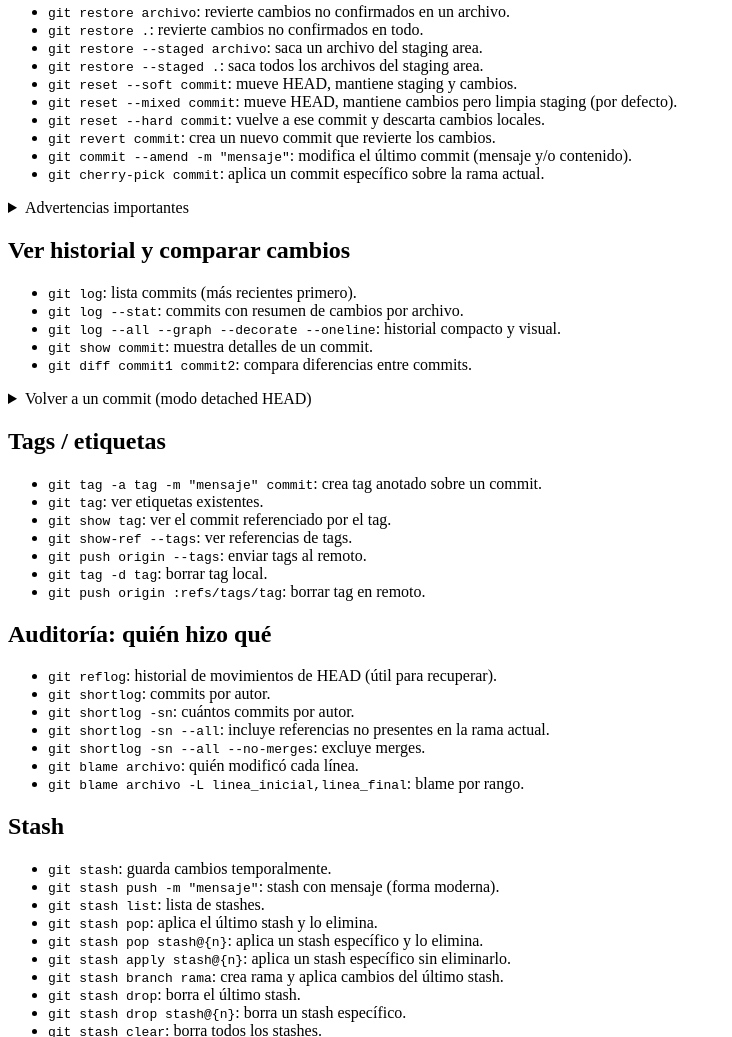
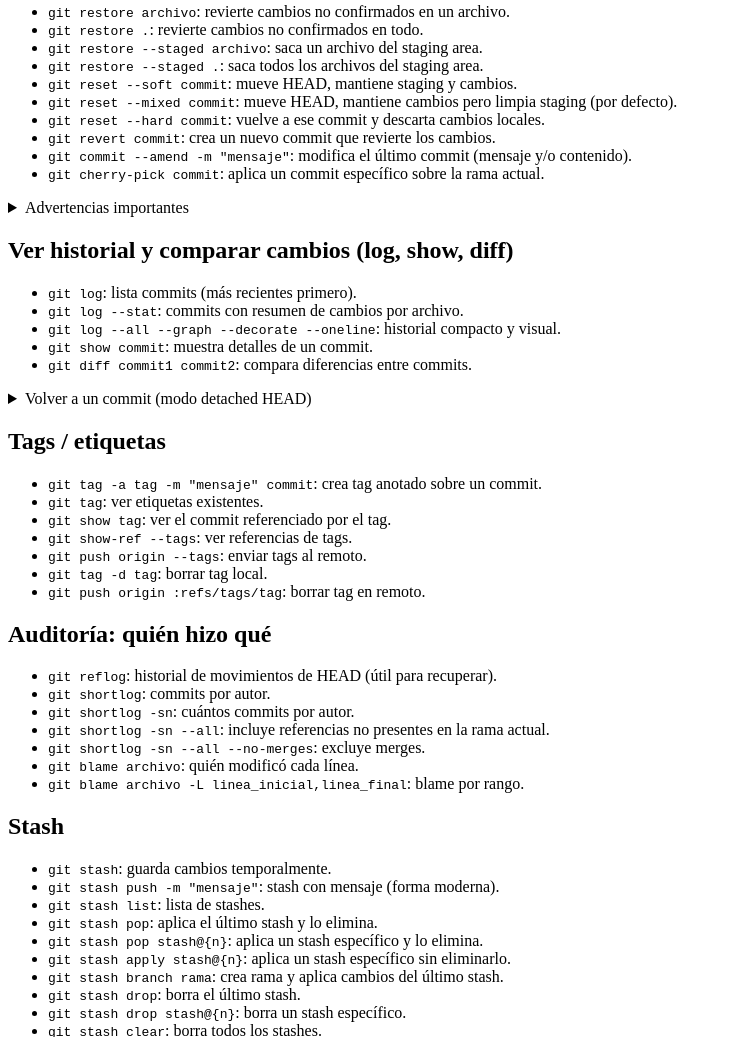
Before and after one commit to AJVP1/git-github, a plain HTML site: page index.html in a window 1280 px wide. Shown: the part 1560-2597 px from the top of the page, without its empty margins (0-732 px from the left). Drawn offline with Linux system fonts and the light colour scheme.

Commit message:
hasta historial

```diff
--- a/index.html
+++ b/index.html
@@ -234,7 +234,7 @@ git lg</pre
       </section>
 
       <section id="historial">
-        <h2>Ver historial y comparar cambios</h2>
+        <h2>Ver historial y comparar cambios (log, show, diff)</h2>
         <ul>
           <li><code>git log</code>: lista commits (más recientes primero).</li>
           <li>
```
